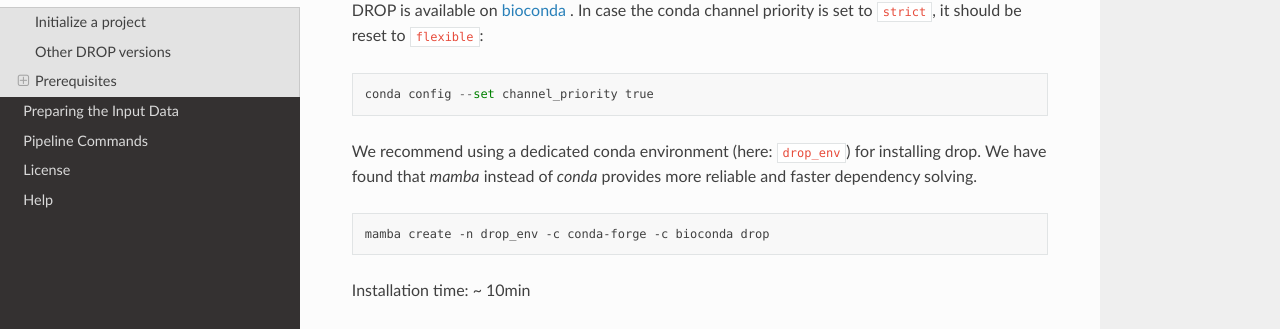
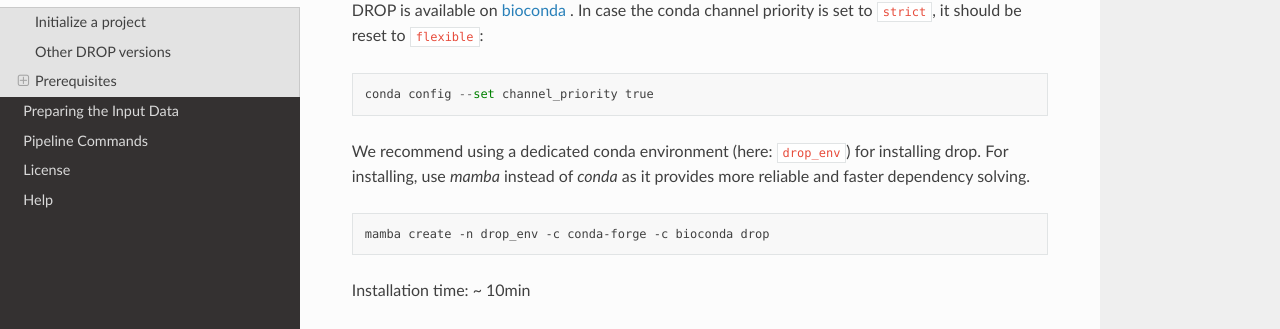
Before and after one commit to gagneurlab/drop, a Sphinx documentation site: the page built from docs/source/installation.rst, in a window 1280 px wide and 900 px high. Shown: the part 161-490 px from the top of the window. Built offline with Sphinx 7.4.7 and the Read the Docs theme 2.0.0, drawn with Linux system fonts in a browser that asks for light colours.

Commit message:
Update installation.rst

```diff
--- a/docs/source/installation.rst
+++ b/docs/source/installation.rst
@@ -9,7 +9,7 @@ In case the conda channel priority is set to ``strict``, it should be reset to `
     conda config --set channel_priority true
 
 We recommend using a dedicated conda environment (here: ``drop_env``) for installing drop.
-We have found that `mamba` instead of `conda` provides more reliable and faster dependency solving.
+For installing, use `mamba` instead of `conda` as it provides more reliable and faster dependency solving.
 
 
 .. code-block:: bash
```
